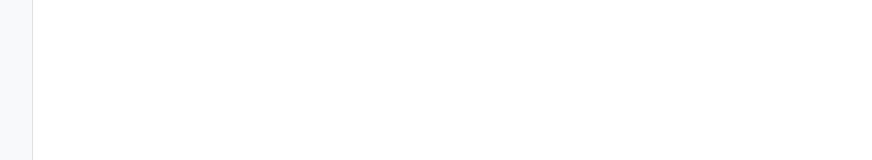
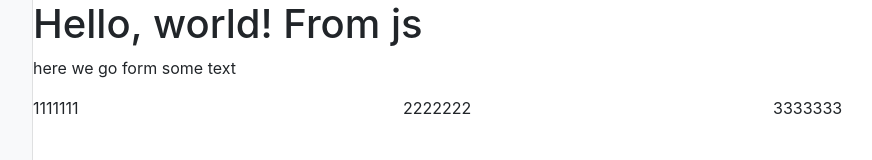
Before and after one commit to AntonPoludnitsin/constructor, a plain HTML site: page index.html in a window 1280 px wide. Shown: the top 160 px of the page, without its empty margins (167-1039 px from the left). Drawn offline with nearby package versions, Linux system fonts and the light colour scheme.

Commit message:
перенесли верстку из файла index.html в index.js

```diff
--- a/index.html
+++ b/index.html
@@ -16,5 +16,6 @@
   <div id="site" class="content"></div>
 </div>
 
+<script src="index.js"></script>
 </body>
 </html>
--- a/index.js
+++ b/index.js
@@ -0,0 +1,46 @@
+const model = [
+  {type: "title", value: "Hello, world! From js"},
+  {type: "text", value: "here we go form some text"},
+  {type: "columns", value: [
+    '1111111',
+    '2222222',
+    '3333333',
+    ]}
+
+]
+
+const $site = document.querySelector('#site')
+
+
+model.forEach(block => {
+  let html = ''
+  if (block.type === 'title') {
+    html = `
+      <div class="row">
+        <div class="col-sm">
+          <h1>${block.value}</h1>
+        </div>
+      </div>`
+    $site.insertAdjacentHTML('beforeend', html)
+  } else if (block.type === 'text') {
+    html = `
+      <div class="row">
+        <div class="col-sm">
+          <p>${block.value}</p>
+        </div>
+      </div>
+      `
+    $site.insertAdjacentHTML('beforeend', html)
+  } else if (block.type === 'columns') {
+    html = `
+      <div class="row">
+        ${block.value.map(col => `<div class="col-sm">
+          <p>${col}</p>
+        </div>`).join('')}
+       </div>
+    `
+    $site.insertAdjacentHTML('beforeend', html)
+
+  }
+
+})
```
